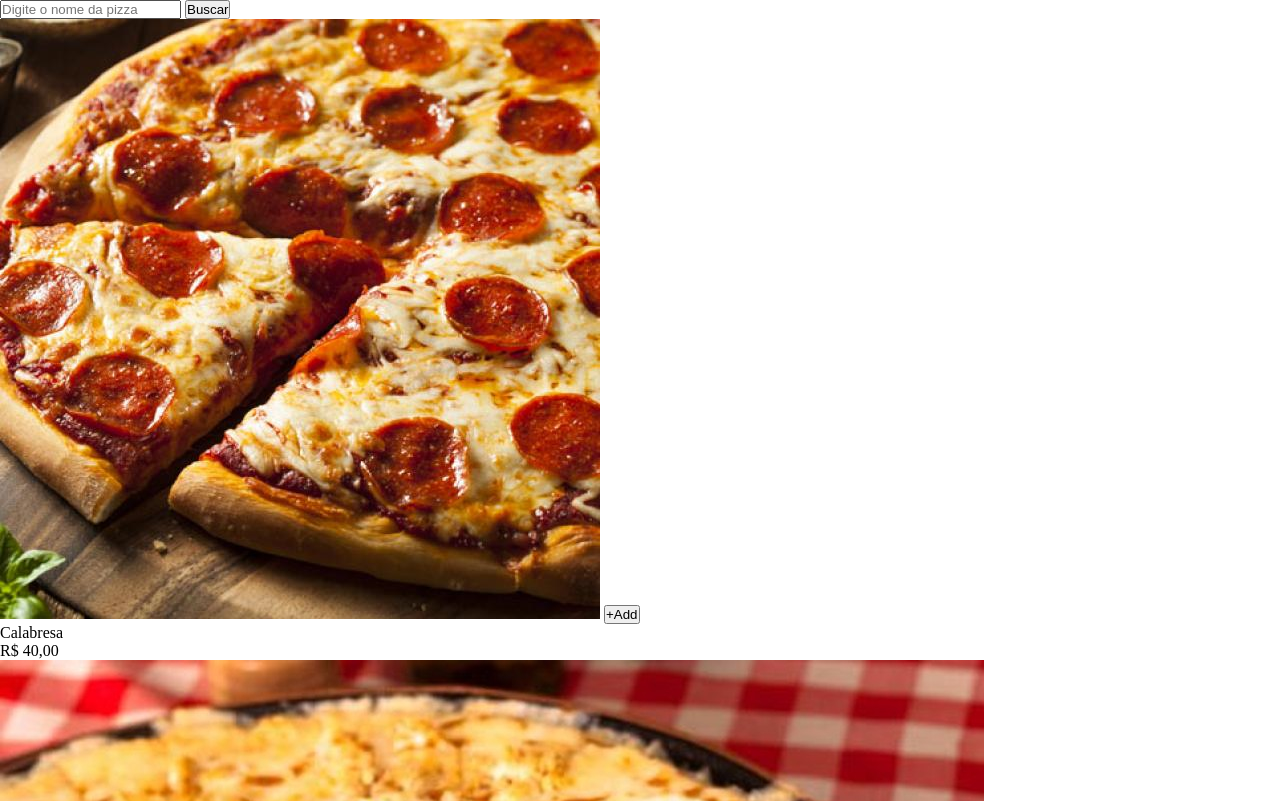
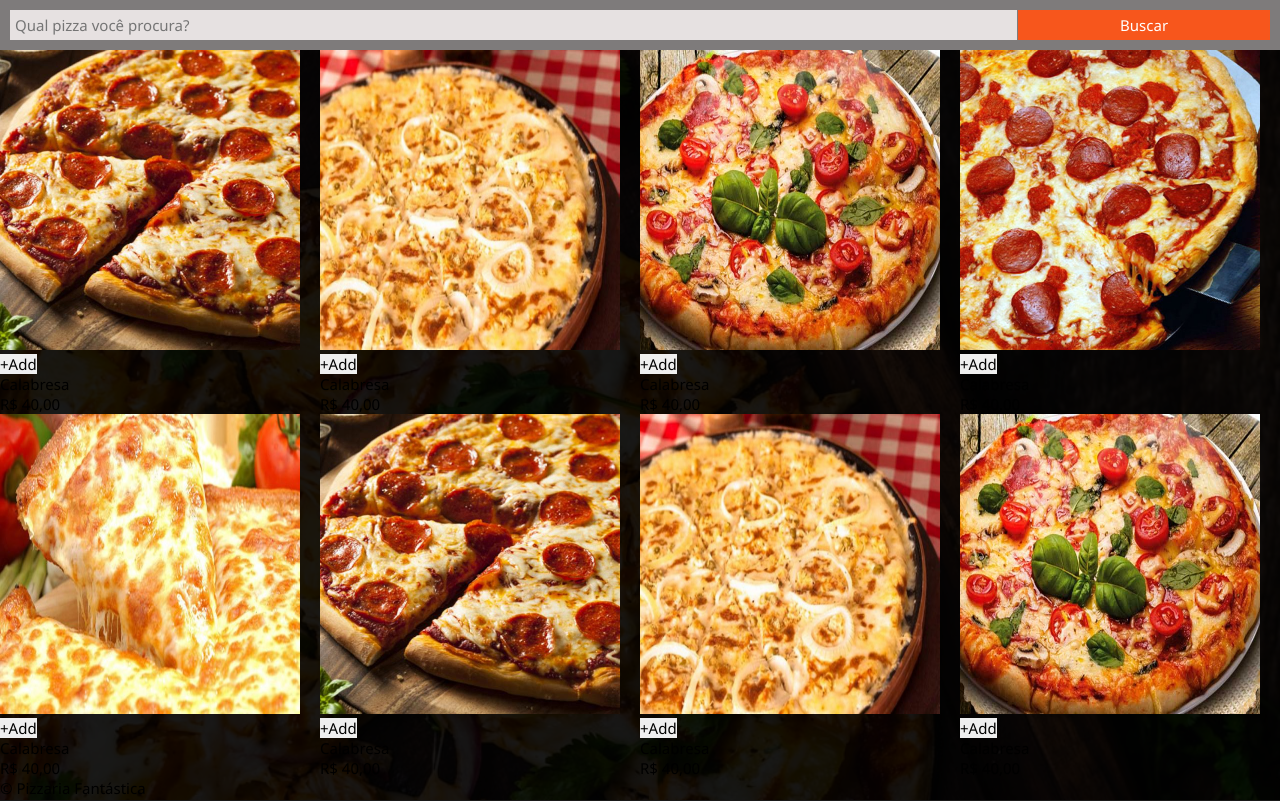
Before and after one commit to karensantana278/Pizzaria-Fantastica, a plain HTML site: page index.html in a window 1280 px wide. Shown: the top 801 px of the page. Drawn offline with Linux system fonts and the light colour scheme.

Commit message:
html e css inicial

```diff
--- a/css/styles.css
+++ b/css/styles.css
@@ -1,5 +1,61 @@
+/* Configurações gerais da pagina */
 *{
     padding: 0;
     margin: 0;
     box-sizing: border-box;
+    border: 0;
+    font-size: 15px;
+    font-family: 'Segoe UI', Tahoma, Geneva, Verdana, sans-serif;
 }
+/* obs duas primeiras linhas servem para aplicar filtro escuro na imagem de fundo */
+body{
+    background: rgba(0, 0, 0, .9) url('../img/bg.jpeg');
+    background-blend-mode: darken;
+    background-repeat: no-repeat;
+    background-size: cover;
+    max-width:100%;
+}
+
+/* Cabeçalho da pagina */
+header{
+    background-color: rgb(126, 123, 123);
+    padding: 10px;
+    width: 100%;
+}
+
+header form{
+    display: flex;
+    justify-content: center;
+}
+
+header form input[type="text"]{
+    width: 80%;
+    background-color: rgb(230, 225, 225);
+    padding: 5px;
+    margin-right: 1px;
+}
+
+header form button{
+    width: 20%;
+    background-color: rgb(247, 86, 28);
+    padding: 5px;
+    color: white;
+}
+
+/* conteudo da pagina */
+section{
+    display: flex;
+    flex-wrap: wrap;
+    justify-content: center;
+
+}
+
+section img {
+    width: 300px;
+    height: 300px;
+}
+
+section article {
+    flex: 1;
+
+}
--- a/index.html
+++ b/index.html
@@ -12,7 +12,7 @@
 <body>
     <header>
         <form action="/busca" method="GET">
-            <input type="text" name="busca" placeholder="Digite o nome da pizza" />
+            <input type="text" name="busca" placeholder="Qual pizza você procura?" />
             <button>Buscar</button>
         </form>
     </header>
@@ -48,6 +48,25 @@
             <p>Calabresa</p>
             <span>R$ 40,00</span>
         </article>
+        <article>
+            <img src="img/calabresa.jpg" alt="Calabresa">
+            <button>+Add</button>
+            <p>Calabresa</p>
+            <span>R$ 40,00</span>
+        </article>
+        <article>
+            <img src="img/fracatu.jpg" alt="Fracatu">
+            <button>+Add</button>
+            <p>Calabresa</p>
+            <span>R$ 40,00</span>
+        </article>
+        <article>
+            <img src="img/marguerita.jpg" alt="Marguerita">
+            <button>+Add</button>
+            <p>Calabresa</p>
+            <span>R$ 40,00</span>
+        </article>
+
     </section>
 
     <footer>
```
